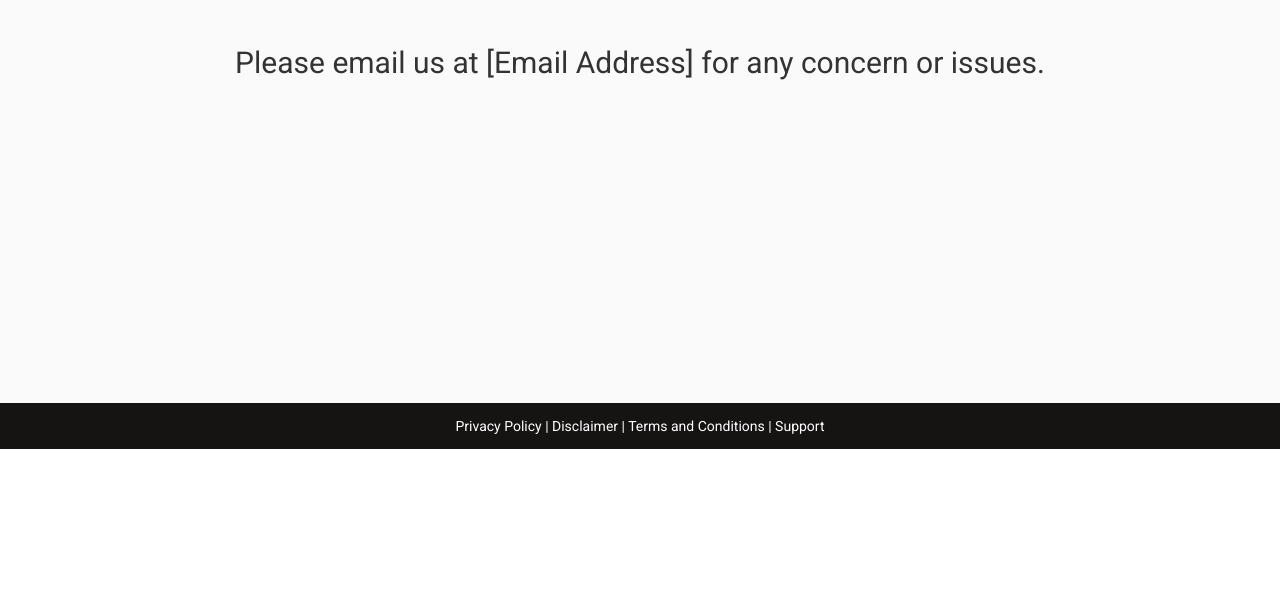
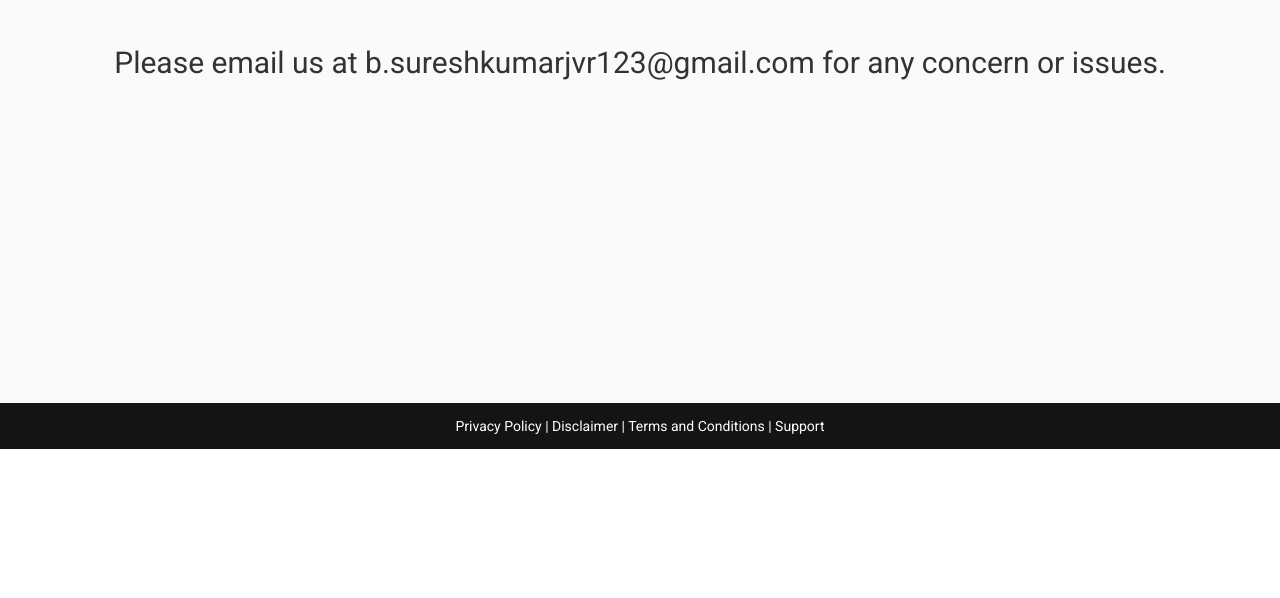
Before and after one commit to sureshkumar885/tiktokmarketing, a plain HTML site: page support.html in a window 1280 px wide. Shown: the part 202-800 px from the top of the page. Drawn offline with nearby package versions, Linux system fonts and the light colour scheme.

Commit message:
Update support.html

```diff
--- a/support.html
+++ b/support.html
@@ -36,7 +36,7 @@
 	  		</div>
 	  	</div>
 	  	<div style="background: #fafafa; padding: 1% 0;min-height: 400px;">
-	  		<h2 style="text-align: center;margin: 30px 0;">Please email us at [Email Address] for any concern or issues.</h2>
+	  		<h2 style="text-align: center;margin: 30px 0;">Please email us at b.sureshkumarjvr123@gmail.com for any concern or issues.</h2>
 	  	</div>
   	</div>
   	<footer style="background: #161313;text-align: center;padding: 1% 0;">
```
